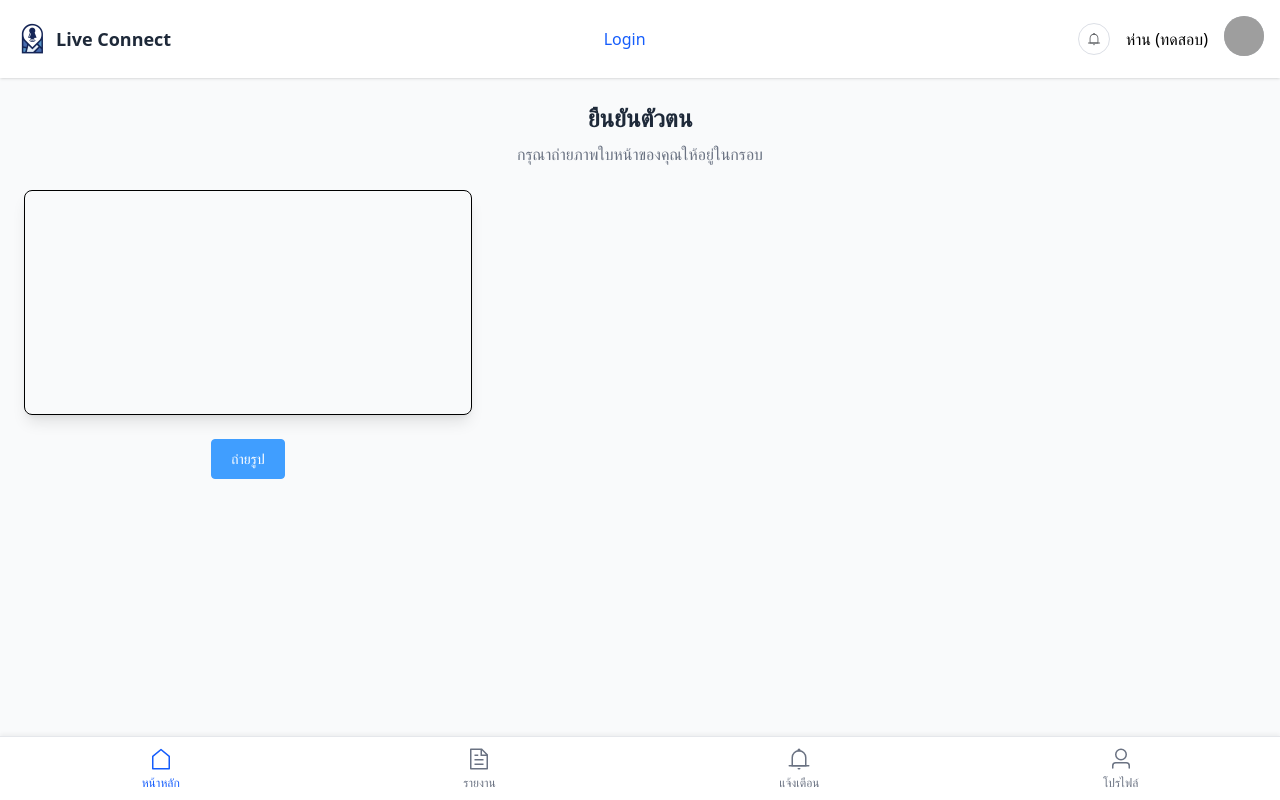
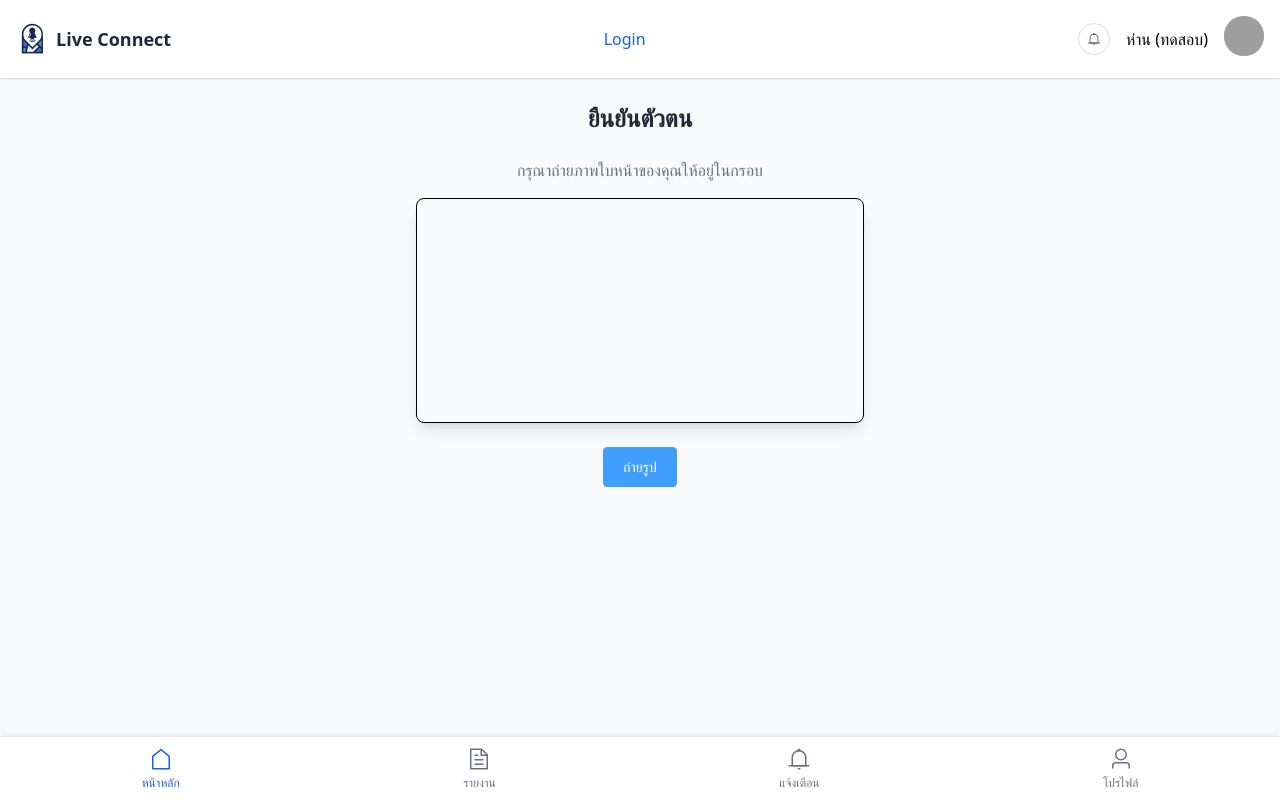
Before and after one commit to porrab/life-connect, a Vue app: page /kyc in a window 1280 px wide. Built offline with nearby package versions, Linux system fonts and the light colour scheme; no server answers; grey boxes are pictures that could not be loaded.

Commit message:
verified

```diff
--- a/auto-imports.d.ts
+++ b/auto-imports.d.ts
@@ -6,6 +6,8 @@
 // biome-ignore lint: disable
 export {}
 declare global {
+  const ElL: typeof import('element-plus/es')['ElL']
+  const ElLo: typeof import('element-plus/es')['ElLo']
   const ElM: typeof import('element-plus/es')['ElM']
   const ElMe: typeof import('element-plus/es')['ElMe']
   const ElMes: typeof import('element-plus/es')['ElMes']
--- a/src/stores/userStore.ts
+++ b/src/stores/userStore.ts
@@ -46,5 +46,10 @@ export const useUserStore = defineStore('user', () => {
       }
     }
   }
-  return { userProfile, isLoggedIn, fetchUserProfile }
+  function setUserAsVerified() {
+    if (userProfile.value) {
+      userProfile.value.isVerified = true
+    }
+  }
+  return { userProfile, isLoggedIn, fetchUserProfile, setUserAsVerified }
 })
--- a/src/types/user.ts
+++ b/src/types/user.ts
@@ -3,5 +3,5 @@ export interface UserProfile {
   lastName: string
   email: string
   dateOfBirth: string
-  isVerified: boolean
+  isVerified?: boolean
 }
--- a/src/views/Kyc.vue
+++ b/src/views/Kyc.vue
@@ -1,10 +1,22 @@
 <script setup lang="ts">
-import { ElMessage } from 'element-plus'
+import { useUserStore } from '@/stores/userStore'
+import { ElLoading, ElMessage } from 'element-plus'
+import { getAuth } from 'firebase/auth'
+import { doc, getFirestore, updateDoc } from 'firebase/firestore'
 import { onMounted, onUnmounted, ref } from 'vue'
+import { useRouter } from 'vue-router'
 
+// Ref for DOM element
 const videoRef = ref<HTMLVideoElement | null>(null)
+const canvasRef = ref<HTMLCanvasElement | null>(null)
+
+// state
 let stream: MediaStream | null = null
+const snapshot = ref<string | null>(null)
+const isProcessing = ref(false)
 
+const router = useRouter()
+const userStore = useUserStore()
 const startCamera = async () => {
   if (navigator.mediaDevices) {
     try {
@@ -28,24 +40,110 @@ const stopCamera = () => {
   }
 }
 
+const captureImage = () => {
+  if (!videoRef.value || !canvasRef.value) return
+
+  // fix wh canvas = video
+  const video = videoRef.value
+  const canvas = canvasRef.value
+  canvas.width = video.videoWidth
+  canvas.height = video.videoHeight
+
+  const context = canvas.getContext('2d')
+  if (context) {
+    context.translate(canvas.width, 0)
+    context.scale(-1, 1)
+    context.drawImage(video, 0, 0, canvas.width, canvas.height)
+  }
+
+  snapshot.value = canvas.toDataURL('image/png')
+  stopCamera()
+}
+
+const submitKYC = () => {
+  isProcessing.value = true
+  const loading = ElLoading.service({
+    lock: true,
+    text: 'กำลังตรวจสอบข้อมูล กรุณารอสักครู่...',
+    background: 'rgba(0, 0, 0, 0.7)',
+  })
+
+  setTimeout(async () => {
+    try {
+      const auth = getAuth()
+      const user = auth.currentUser
+
+      if (user) {
+        const db = getFirestore()
+        const userDocRef = doc(db, 'users', user.uid)
+
+        await updateDoc(userDocRef, {
+          isVerified: true,
+        })
+
+        userStore.setUserAsVerified()
+
+        ElMessage.success('การยืนยันตัวตนสำเร็จ!')
+        router.push('/profile')
+      } else {
+        throw new Error('User not found')
+      }
+    } catch (error) {
+      console.error('Failed to update verification status:', error)
+      ElMessage.error('เกิดข้อผิดพลาดในการบันทึกข้อมูล')
+    } finally {
+      loading.close()
+      isProcessing.value = false
+    }
+  }, 3000)
+}
+
+const recap = () => {
+  startCamera()
+  snapshot.value = null
+}
+
 onMounted(() => {
   startCamera()
 })
 
 onUnmounted(() => {
-  startCamera()
+  stopCamera()
 })
 </script>
 
 <template>
   <div class="p-4 md:p-6 text-center">
     <h1 class="text-2xl font-bold text-gray-800">ยืนยันตัวตน</h1>
-    <p class="text-gray-500 mt-2 mb-6">กรุณาถ่ายภาพใบหน้าของคุณให้อยู่ในกรอบ</p>
 
-    <div class="max-w-md mex-auto">
-      <video ref="videoRef" autoplay playsinline class="w-full rounded-lg shadow-lg border"></video>
+    <div class="max-w-md mx-auto mt-6">
+      <p v-if="!snapshot" class="text-gray-500 mb-4">กรุณาถ่ายภาพใบหน้าของคุณให้อยู่ในกรอบ</p>
 
-      <el-button type="primary" size="large" class="mt-6"> ถ่ายรูป </el-button>
+      <canvas ref="canvasRef" class="hidden"></canvas>
+
+      <video
+        v-show="!snapshot"
+        ref="videoRef"
+        autoplay
+        playsinline
+        class="w-full rounded-lg shadow-lg border"
+      ></video>
+
+      <div v-if="snapshot">
+        <p class="text-gray-500 mb-4">ตรวจสอบรูปภาพของคุณ</p>
+        <img :src="snapshot" alt="KYC Snapshot" class="w-full rounded-lg shadow-lg border" />
+      </div>
+
+      <div class="mt-6">
+        <el-button v-if="!snapshot" @click="captureImage" type="primary" size="large">
+          ถ่ายรูป
+        </el-button>
+
+        <div v-if="snapshot" class="flex justify-center space-x-4">
+          <el-button @click="recap()" size="large"> ถ่ายใหม่ </el-button>
+          <el-button @click="submitKYC" type="success" size="large"> ยืนยันและส่งข้อมูล </el-button>
+        </div>
+      </div>
     </div>
   </div>
 </template>
--- a/src/views/Profile.vue
+++ b/src/views/Profile.vue
@@ -2,12 +2,13 @@
 import { useUserStore } from '@/stores/userStore'
 import { computed } from 'vue'
 import { useRouter } from 'vue-router'
+import { Check, Close } from '@element-plus/icons-vue'
 
 const userStore = useUserStore()
 const router = useRouter()
 
 const isVerified = computed(() => {
-  userStore.userProfile?.isVerified || false
+  return userStore.userProfile?.isVerified || false
 })
 
 const startKYC = () => {
```
